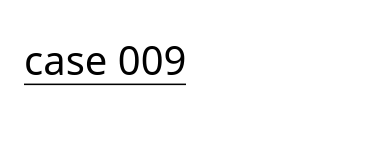
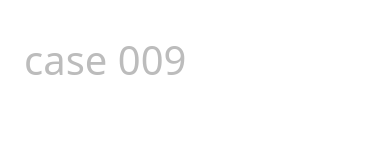
Before and after one commit to morfikstudio/quattroterzistudio, a Next.js app: page /archive in a window 390 px wide. Shown: the top 164 px of the page. Built offline with nearby package versions, Linux system fonts and the light colour scheme.

Commit message:
feat: added magnetic snap and hover fix

```diff
--- a/src/components/ProjectsList.tsx
+++ b/src/components/ProjectsList.tsx
@@ -44,7 +44,7 @@
   const velocityRef = useRef(0)
   const rafRef = useRef<number>(0)
 
-  // Calcola il translate iniziale: primo item del blocco centrale centrato
+  //primo item del blocco centrale centrato
   const getInitialTranslate = useCallback((h: number) => {
     const ih = h / SLIDES_PER_VIEW
     return h / 2 - N * ih - ih / 2
@@ -58,7 +58,6 @@
     translateRef.current = translate
   }, [])
 
-  // Loop fix: mantiene il translate nel range del blocco centrale
   const loopFix = useCallback(
     (translate: number, ih: number) => {
       const span = N * ih
@@ -129,7 +128,7 @@
     }
   }, [])
 
-  // Anima verso un item specifico (click) — durata fissa con easeOutQuart
+  // item specifico (click)
   const scrollToItem = useCallback(
     (itemIndex: number) => {
       const el = containerRef.current
@@ -156,13 +155,38 @@
     [loopFix, applyTransform, updateActiveIndex],
   )
 
+  // Snap magnetico
+  const snapToNearest = useCallback(() => {
+    const el = containerRef.current
+    if (!el) return
+    const ih = el.clientHeight / SLIDES_PER_VIEW
+    // Trova il fullIndex intero più vicino alla posizione corrente
+    const rawIndex = (el.clientHeight / 2 - translateRef.current) / ih - 0.5
+    const fullIndex = Math.round(rawIndex)
+    const rawTarget = el.clientHeight / 2 - (fullIndex + 0.5) * ih
+    const target = loopFix(rawTarget, ih)
+    const startTranslate = translateRef.current
+    const startTime = performance.now()
+    const DURATION = 500
+    const step = (now: number) => {
+      const t = Math.min((now - startTime) / DURATION, 1)
+      const eased = 1 - Math.pow(1 - t, 4)
+      const next = startTranslate + (target - startTranslate) * eased
+      applyTransform(next)
+      updateActiveIndex(next, ih, el.clientHeight)
+      if (t < 1) rafRef.current = requestAnimationFrame(step)
+    }
+    rafRef.current = requestAnimationFrame(step)
+  }, [loopFix, applyTransform, updateActiveIndex])
+
   // Animazione momentum
   const animate = useCallback(() => {
     const el = containerRef.current
     if (!el) return
     velocityRef.current *= FRICTION
-    if (Math.abs(velocityRef.current) < 0.1) {
+    if (Math.abs(velocityRef.current) < 1.5) {
       velocityRef.current = 0
+      snapToNearest()
       return
     }
     const ih = el.clientHeight / SLIDES_PER_VIEW
@@ -170,7 +194,7 @@
     applyTransform(next)
     updateActiveIndex(next, ih, el.clientHeight)
     rafRef.current = requestAnimationFrame(animate)
-  }, [loopFix, applyTransform, updateActiveIndex])
+  }, [loopFix, applyTransform, updateActiveIndex, snapToNearest])
 
   // Wheel
   useEffect(() => {
@@ -229,16 +253,17 @@
         <li
           key={i}
           style={{ height: itemHeight || `${100 / SLIDES_PER_VIEW}vh` }}
-          className="flex items-center cursor-pointer"
+          className="flex items-center px-6 md:px-10"
+        >
+          <a
+            href="#"
+            className="relative inline-block leading-tight cursor-pointer"
             onMouseEnter={() => setHoverIndex(realIndex)}
             onMouseLeave={() => setHoverIndex(null)}
-          onClick={() => scrollToItem(i)}
-        >
-          {/* padding wrapper */}
-          <span className="px-6 md:px-10">
-            {/* inline-block così l'underline è largo quanto il testo */}
-            <span
-              className="relative inline-block leading-tight"
+            onClick={(e) => {
+              e.preventDefault()
+              scrollToItem(i)
+            }}
             style={{
               fontSize: "clamp(40px, 5.5vw, 70px)",
               fontWeight: 300,
@@ -248,6 +273,7 @@
                   ? "#000"
                   : "#bcbcbc",
               transition: "color 0.35s ease-out",
+              textDecoration: "none",
             }}
           >
             case {String(realIndex + 1).padStart(3, "0")}
@@ -261,8 +287,7 @@
                 transition: "clip-path 0.4s ease-out",
               }}
             />
-            </span>
-          </span>
+          </a>
         </li>
       )
     })
```
Lines whose indentation alone changed are shown as unchanged.
